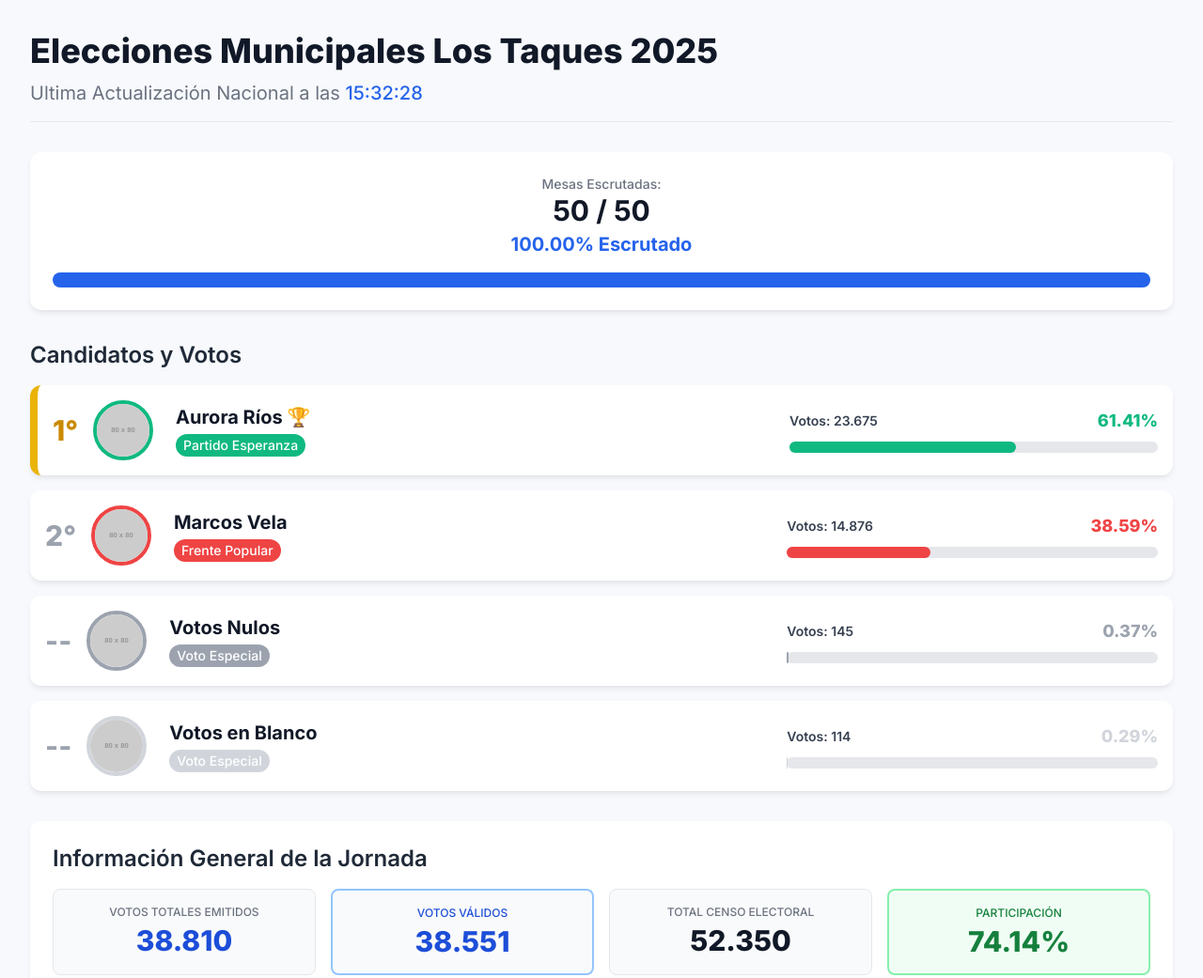
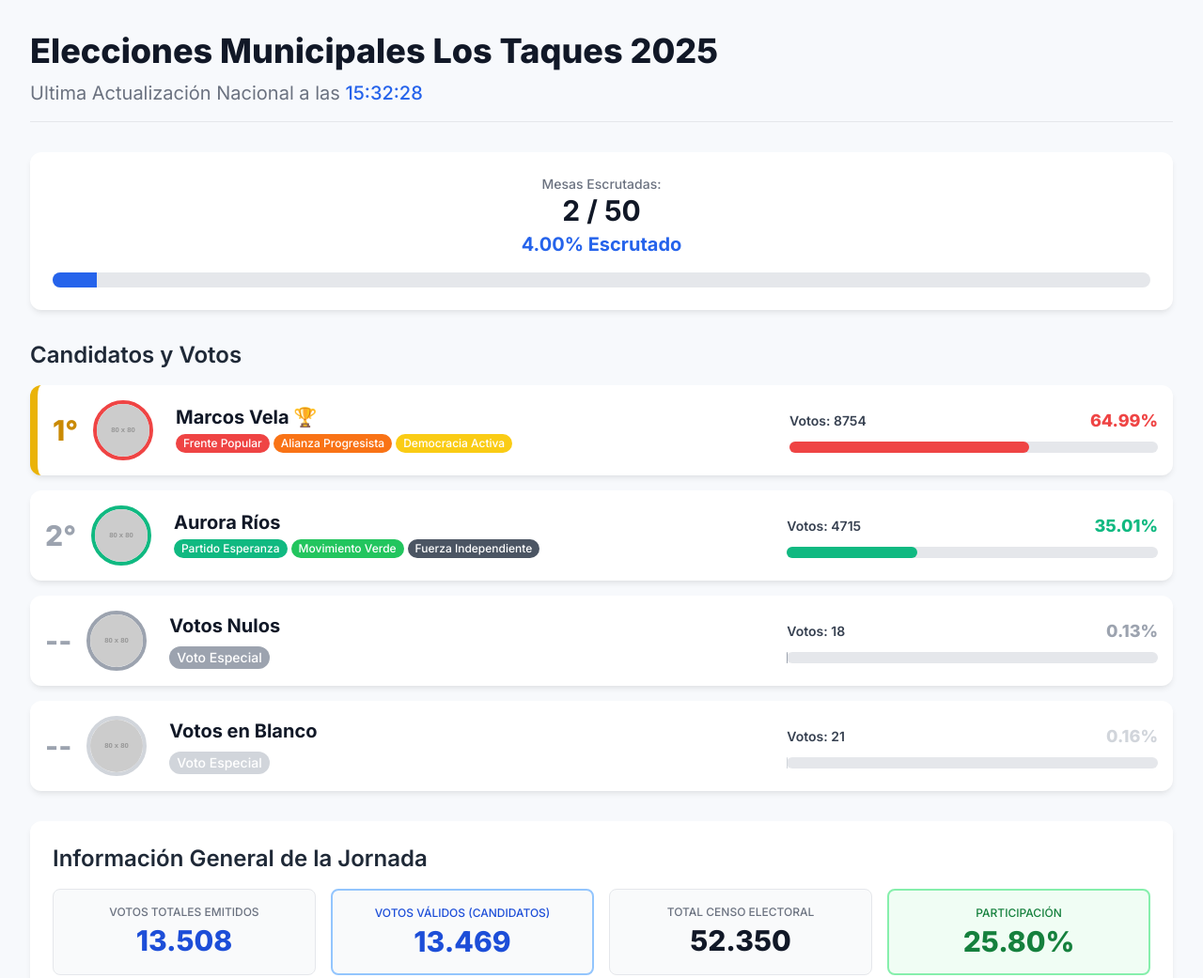
Before and after one commit to DCIAMLT/municipales-2025, a plain HTML site: page index.html in a window 1280 px wide. Shown: the top 1041 px of the page at 94% size. Drawn offline with nearby package versions, Linux system fonts and the light colour scheme; placeholder pictures from the web are drawn by us.

Commit message:
Update index.html

```diff
--- a/index.html
+++ b/index.html
@@ -11,19 +11,11 @@
             font-family: 'Inter', sans-serif;
             background-color: #f7f9fc;
         }
-        /* Estilos personalizados para el contenedor del gráfico */
-        #resultsChartContainer {
-            position: relative;
-            height: 400px;
-            max-width: 900px;
-            margin: auto;
-        }
         /* Estilos para el efecto de sombra y esquinas redondeadas */
         .card-shadow {
             box-shadow: 0 4px 6px -1px rgba(0, 0, 0, 0.08), 0 2px 4px -2px rgba(0, 0, 0, 0.04);
         }
     </style>
-    <!-- Ya no necesitamos Chart.js si eliminamos el gráfico. Mantenemos el script por si acaso, aunque no se usará --><!-- <script src="https://cdn.jsdelivr.net/npm/chart.js"></script> --><!-- <script src="https://cdn.jsdelivr.net/npm/chartjs-plugin-datalabels@2"></script> -->
 </head>
 <body>
 
@@ -72,7 +64,7 @@
                 </div>
                 <!-- Tarjeta 2: Votos Válidos (Solo Candidatos) -->
                 <div class="bg-gray-50 p-4 rounded-lg border-2 border-blue-300">
-                    <p class="text-xs font-medium text-blue-700 uppercase">Votos Válidos</p>
+                    <p class="text-xs font-medium text-blue-700 uppercase">Votos Válidos (Candidatos)</p>
                     <p id="total-valid-votes" class="text-3xl font-extrabold text-blue-700 mt-1">--</p>
                 </div>
                 <!-- Tarjeta 3: Censo Electoral -->
@@ -96,25 +88,70 @@
     <!-- Script de Inicialización y Lógica --><script>
         // 1. Datos Ficticios de la Elección
         const candidatesData = [
-            // Datos de los candidatos y votos
-            { id: 1, name: "Aurora Ríos", party: "Partido Esperanza", color: "#10B981", votes: 23675, img: "https://placehold.co/80x80/10B981/ffffff?text=AR" },
-            { id: 2, name: "Marcos Vela", party: "Frente Popular", color: "#EF4444", votes: 14876, img: "https://placehold.co/80x80/EF4444/ffffff?text=MV" },
-            //
-            // >>>>>> NUEVO CANDIDATO AÑADIDO AQUÍ <<<<<<
-            // Asegúrate de que el 'id' sea único y el 'color' sea un código hexadecimal válido.
-            //
-            { id: 3, name: "Votos Nulos", party: "Nulo", color: "#9CA3AF", votes: 145, img: "https://placehold.co/80x80/9CA3AF/ffffff?text=N" },
-            { id: 4, name: "Votos en Blanco", party: "Blanco", color: "#D1D5DB", votes: 114, img: "https://placehold.co/80x80/D1D5DB/ffffff?text=B" },
+            // DATOS DE LOS CANDIDATOS:
+            // 'party' ahora es un ARRAY de objetos { name: 'Nombre del Partido', color: '#HEX' }
+            // El primer partido en el array determina el color principal de la tarjeta.
+            {
+                id: 1,
+                name: "Aurora Ríos",
+                parties: [
+                    { name: "Partido Esperanza", color: "#10B981" }, // Partido Principal (verde)
+                    { name: "Movimiento Verde", color: "#22C55E" },
+                    { name: "Fuerza Independiente", color: "#4B5563" }
+                ],
+                votes: 4715,
+                img: "https://placehold.co/80x80/10B981/ffffff?text=AR"
+            },
+            {
+                id: 2,
+                name: "Marcos Vela",
+                parties: [
+                    { name: "Frente Popular", color: "#EF4444" }, // Partido Principal (rojo)
+                    { name: "Alianza Progresista", color: "#F97316" },
+                    { name: "Democracia Activa", color: "#FACC15" }
+                ],
+                votes: 8754,
+                img: "https://placehold.co/80x80/EF4444/ffffff?text=MV"
+            },
+
+            // Los Votos Nulos y en Blanco se mantienen con una estructura simple para la compatibilidad con el resto del código
+            { id: 3, name: "Votos Nulos", party: "Nulo", color: "#9CA3AF", votes: 18, img: "https://placehold.co/80x80/9CA3AF/ffffff?text=N" },
+            { id: 4, name: "Votos en Blanco", party: "Blanco", color: "#D1D5DB", votes: 21, img: "https://placehold.co/80x80/D1D5DB/ffffff?text=B" },
         ];
 
         const electoralData = {
             electoralRoll: 52350, // Censo Electoral Total
             // --------------------------------------------------------------------------
             // CAMBIA ESTE VALOR para ajustar la cantidad de mesas escrutadas.
-            totalCountedTables: 50, // Mesas escrutadas (Cambiado de 12580 a 8500 para demostración)
+            totalCountedTables: 2, // Mesas escrutadas
             // --------------------------------------------------------------------------
             totalTables: 50 // Mesas totales
         };
+
+        // Función auxiliar para obtener el color principal y la lista de partidos
+        function getCandidateDetails(candidate) {
+            // Verifica si es un candidato regular con array de 'parties'
+            if (candidate.parties && candidate.parties.length > 0) {
+                // El color principal es el del primer partido
+                const mainColor = candidate.parties[0].color;
+                // Genera el HTML para todos los partidos
+                const partiesHtml = candidate.parties.map(p => `
+                    <span class="text-xs font-medium text-white px-2 py-0.5 inline-block rounded-full mr-1 mb-1" style="background-color: ${p.color};">
+                        ${p.name}
+                    </span>
+                `).join('');
+
+                return { mainColor, partiesHtml, isCandidate: true };
+            } else {
+                // Es Nulo o Blanco (usa la estructura anterior)
+                return {
+                    mainColor: candidate.color,
+                    partiesHtml: `<span class="text-sm font-medium text-white px-2 py-0.5 inline-block rounded-full mt-1" style="background-color: ${candidate.color};">Voto Especial</span>`,
+                    isCandidate: false
+                };
+            }
+        }
+
 
         // 2. Función Principal para Calcular y Renderizar
         function renderResults() {
@@ -122,7 +159,7 @@
 
             // 1. Total de Votos Válidos (SÓLO CANDIDATOS) - USADO COMO DENOMINADOR para CANDIDATOS
             const totalValidVotesOnly = candidatesData
-                .filter(c => c.party !== 'Nulo' && c.party !== 'Blanco')
+                .filter(c => c.parties) // Filtra solo candidatos con el array 'parties'
                 .reduce((sum, c) => sum + c.votes, 0);
 
             // 2. Total de Votos Emitidos (CANDIDATOS + NULOS + BLANCOS) - USADO COMO DENOMINADOR para NULOS/BLANCOS
@@ -159,14 +196,17 @@
             const candidateList = document.getElementById('candidate-list');
             candidateList.innerHTML = ''; // Limpiar lista
 
-            // 1. Ordenar solo candidatos por votos (descendente)
-            const sortedCandidates = candidatesData
-                .filter(c => c.party !== 'Nulo' && c.party !== 'Blanco') // Solo candidatos
-                .sort((a, b) => b.votes - a.votes);
+            // Separar y ordenar candidatos
+            const candidates = candidatesData.filter(c => c.parties);
+            const otherVotes = candidatesData.filter(c => !c.parties);
+
+            const sortedCandidates = candidates.sort((a, b) => b.votes - a.votes);
 
             let rank = 1;
             sortedCandidates.forEach(candidate => {
-                // ****** Lógica de Porcentaje para CANDIDATOS: VOTOS VÁLIDOS (totalValidVotesOnly) ******
+                const { mainColor, partiesHtml } = getCandidateDetails(candidate);
+
+                // Lógica de Porcentaje para CANDIDATOS: VOTOS VÁLIDOS (totalValidVotesOnly)
                 const percentage = ((candidate.votes / totalValidVotesOnly) * 100).toFixed(2);
                 const isWinner = rank === 1;
 
@@ -175,23 +215,23 @@
 
                         <!-- Posición y Foto --><div class="flex items-center space-x-4 w-full md:w-auto mb-4 md:mb-0">
                             <span class="text-3xl font-extrabold ${isWinner ? 'text-yellow-600' : 'text-gray-400'}">${rank}°</span>
-                            <!-- IMAGEN DEL CANDIDATO --><img src="${candidate.img}" alt="Foto de ${candidate.name}" class="w-16 h-16 rounded-full object-cover border-4" style="border-color: ${candidate.color};" onerror="this.onerror=null; this.src='https://placehold.co/80x80/9CA3AF/ffffff?text=${candidate.name.substring(0,2).replace(/\s/g, '+')}'">
+                            <!-- IMAGEN DEL CANDIDATO --><img src="${candidate.img}" alt="Foto de ${candidate.name}" class="w-16 h-16 rounded-full object-cover border-4" style="border-color: ${mainColor};" onerror="this.onerror=null; this.src='https://placehold.co/80x80/9CA3AF/ffffff?text=${candidate.name.substring(0,2).replace(/\s/g, '+')}'">
                         </div>
 
-                        <!-- Nombre y Partido --><div class="flex-grow text-center md:text-left md:ml-6 w-full md:w-auto mb-4 md:mb-0">
+                        <!-- Nombre y Partidos --><div class="flex-grow text-center md:text-left md:ml-6 w-full md:w-auto mb-4 md:mb-0">
                             <p class="text-xl font-bold text-gray-900">${candidate.name} ${isWinner ? '🏆' : ''}</p>
-                            <!-- COLOR DEL PARTIDO --><div class="text-sm font-medium text-white px-2 py-0.5 inline-block rounded-full mt-1" style="background-color: ${candidate.color};">
-                                ${candidate.party}
+                            <!-- MÚLTIPLES PARTIDOS --><div class="flex flex-wrap mt-1">
+                                ${partiesHtml}
                             </div>
                         </div>
 
                         <!-- Barra de Progreso y Datos --><div class="w-full md:w-1/3 space-y-2">
                             <div class="flex justify-between items-center text-sm font-semibold">
                                 <span class="text-gray-700">Votos: ${candidate.votes.toLocaleString('es-ES')}</span>
-                                <!-- COLOR DEL CANDIDATO EN EL PORCENTAJE --><span class="text-lg font-extrabold" style="color: ${candidate.color};">${percentage}%</span>
+                                <!-- COLOR DEL PARTIDO PRINCIPAL (mainColor) --><span class="text-lg font-extrabold" style="color: ${mainColor};">${percentage}%</span>
                             </div>
                             <div class="w-full bg-gray-200 rounded-full h-3">
-                                <!-- COLOR DEL CANDIDATO EN LA BARRA DE PROGRESO --><div class="h-3 rounded-full" style="width: ${percentage}%; background-color: ${candidate.color};"></div>
+                                <!-- COLOR DEL PARTIDO PRINCIPAL (mainColor) --><div class="h-3 rounded-full" style="width: ${percentage}%; background-color: ${mainColor};"></div>
                             </div>
                         </div>
                     </div>
@@ -200,47 +240,41 @@
                 rank++;
             });
 
-            // Agregamos Nulos y Blancos al final (opcional)
-            const otherVotes = candidatesData.filter(c => c.party === 'Nulo' || c.party === 'Blanco');
+            // Agregamos Nulos y Blancos al final
+            otherVotes.forEach(voteType => {
+                const { mainColor, partiesHtml } = getCandidateDetails(voteType);
 
-            otherVotes.forEach(voteType => {
-                // ****** Lógica de Porcentaje para NULOS/BLANCOS: VOTOS TOTALES (totalVotes) ******
+                // Lógica de Porcentaje para NULOS/BLANCOS: VOTOS TOTALES (totalVotes)
                 const percentage = ((voteType.votes / totalVotes) * 100).toFixed(2);
 
                 const otherHtml = `
                     <div class="flex flex-col md:flex-row items-center bg-white p-4 rounded-xl card-shadow transition duration-300 hover:shadow-lg">
                         <div class="flex items-center space-x-4 w-full md:w-auto mb-4 md:mb-0">
                             <span class="text-3xl font-extrabold text-gray-400">--</span>
-                            <img src="${voteType.img}" alt="Icono de ${voteType.name}" class="w-16 h-16 rounded-full object-cover border-4" style="border-color: ${voteType.color};" onerror="this.onerror=null; this.src='https://placehold.co/80x80/9CA3AF/ffffff?text=OV'">
+                            <img src="${voteType.img}" alt="Icono de ${voteType.name}" class="w-16 h-16 rounded-full object-cover border-4" style="border-color: ${mainColor};" onerror="this.onerror=null; this.src='https://placehold.co/80x80/9CA3AF/ffffff?text=OV'">
                         </div>
 
                         <div class="flex-grow text-center md:text-left md:ml-6 w-full md:w-auto mb-4 md:mb-0">
                             <p class="text-xl font-bold text-gray-900">${voteType.name}</p>
-                            <div class="text-sm font-medium text-white px-2 py-0.5 inline-block rounded-full mt-1" style="background-color: ${voteType.color};">
-                                Voto Especial
+                            <!-- MÚLTIPLES PARTIDOS (o solo Voto Especial) -->
+                            <div class="flex flex-wrap mt-1">
+                                ${partiesHtml}
                             </div>
                         </div>
 
                         <div class="w-full md:w-1/3 space-y-2">
                             <div class="flex justify-between items-center text-sm font-semibold">
                                 <span class="text-gray-700">Votos: ${voteType.votes.toLocaleString('es-ES')}</span>
-                                <span class="text-lg font-extrabold" style="color: ${voteType.color};">${percentage}%</span>
+                                <span class="text-lg font-extrabold" style="color: ${mainColor};">${percentage}%</span>
                             </div>
                             <div class="w-full bg-gray-200 rounded-full h-3">
-                                <div class="h-3 rounded-full" style="width: ${percentage}%; background-color: ${voteType.color};"></div>
+                                <div class="h-3 rounded-full" style="width: ${percentage}%; background-color: ${mainColor};"></div>
                             </div>
                         </div>
                     </div>
                 `;
                 candidateList.insertAdjacentHTML('beforeend', otherHtml);
             });
-
-
-            // D. Renderizar Gráfico (Chart.js) - ELIMINADO EL CÓDIGO DEL GRÁFICO
-            if (window.electionChart) {
-                window.electionChart.destroy();
-            }
-            // Los datos necesarios para el gráfico ya no son llamados.
         }
 
         // 3. Inicializar y Actualizar
```
